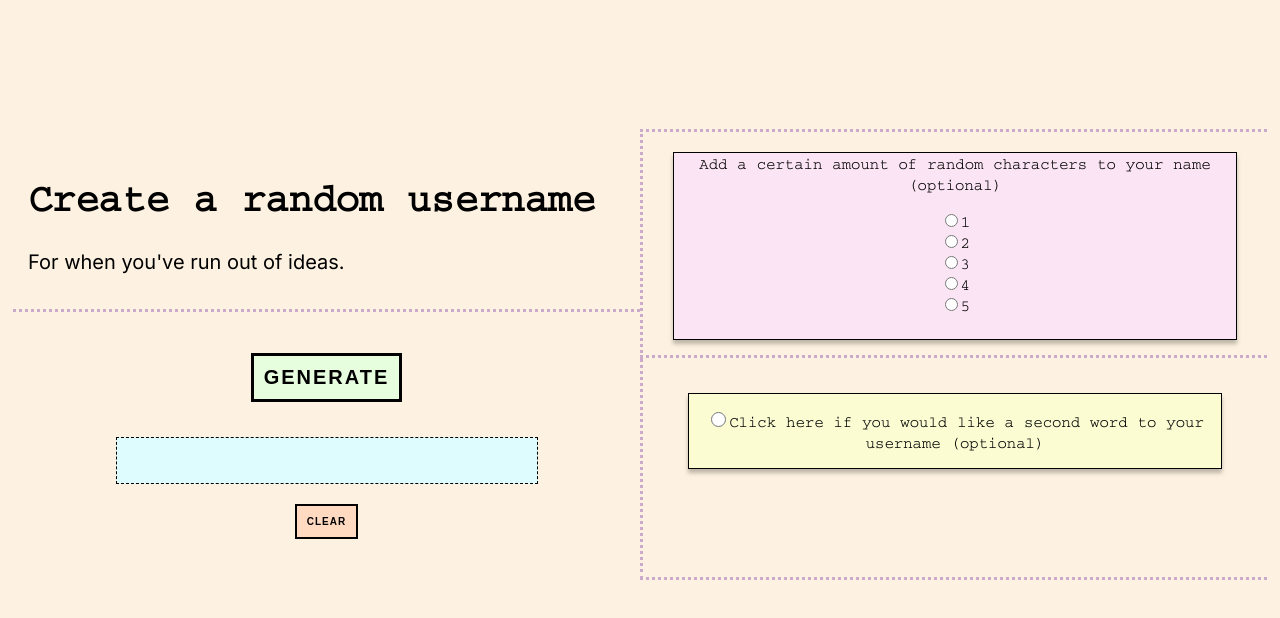
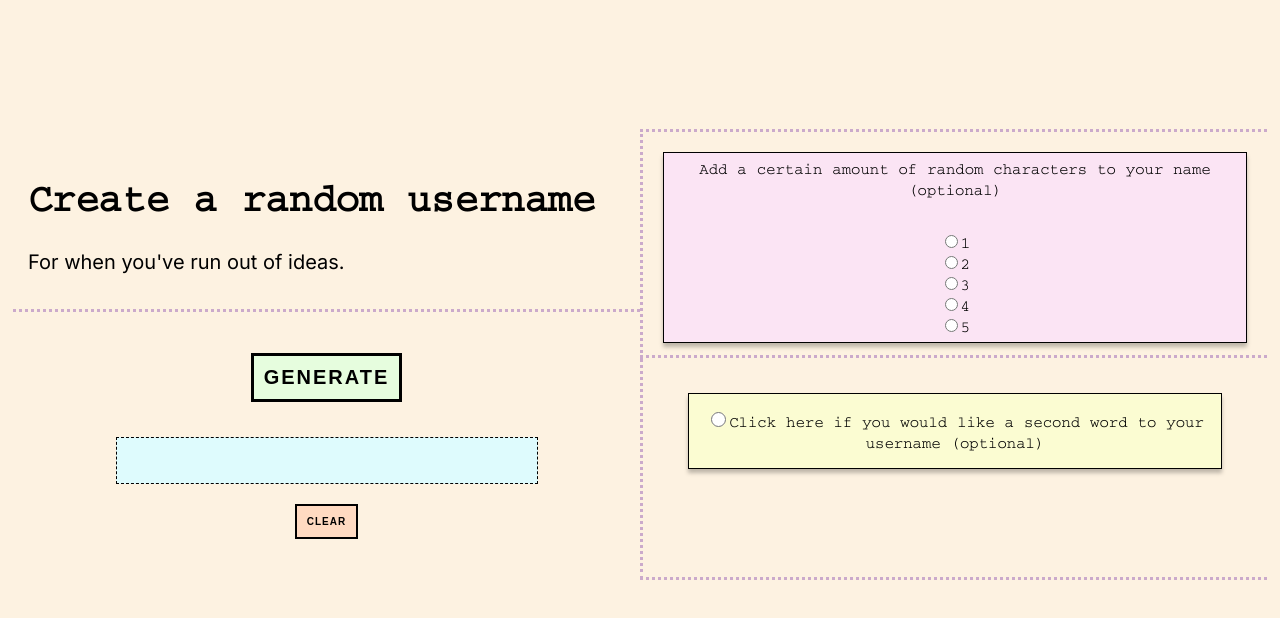
Before and after one commit to bforbit/username-generator, a plain HTML site: page index.html in a window 1280 px wide. Drawn offline with Linux system fonts and the light colour scheme.

Commit message:
Adjusted box size properties

```diff
--- a/index.css
+++ b/index.css
@@ -40,7 +40,6 @@ main {
 }
 
 .radio-char {
-    display: flex;
    grid-area: radio-char;
    border-left: 3px dotted #cbaacb;
    border-top: 3px dotted #cbaacb;
@@ -48,11 +47,13 @@ main {
 }
 
 #radio-char-box {
+    display: flex;
+    flex-direction: column;
    background-color: FBE4F4;
    text-align: center;
     position: relative;
-   margin: 20px 30px 15px 30px;
-/*   padding: 5px;*/
+   margin: 20px;
+   padding: 5px;
    border: 1px solid black;
    box-shadow: 0px 4px 4px 0px rgba(0, 0, 0, 0.25);
 }
```
